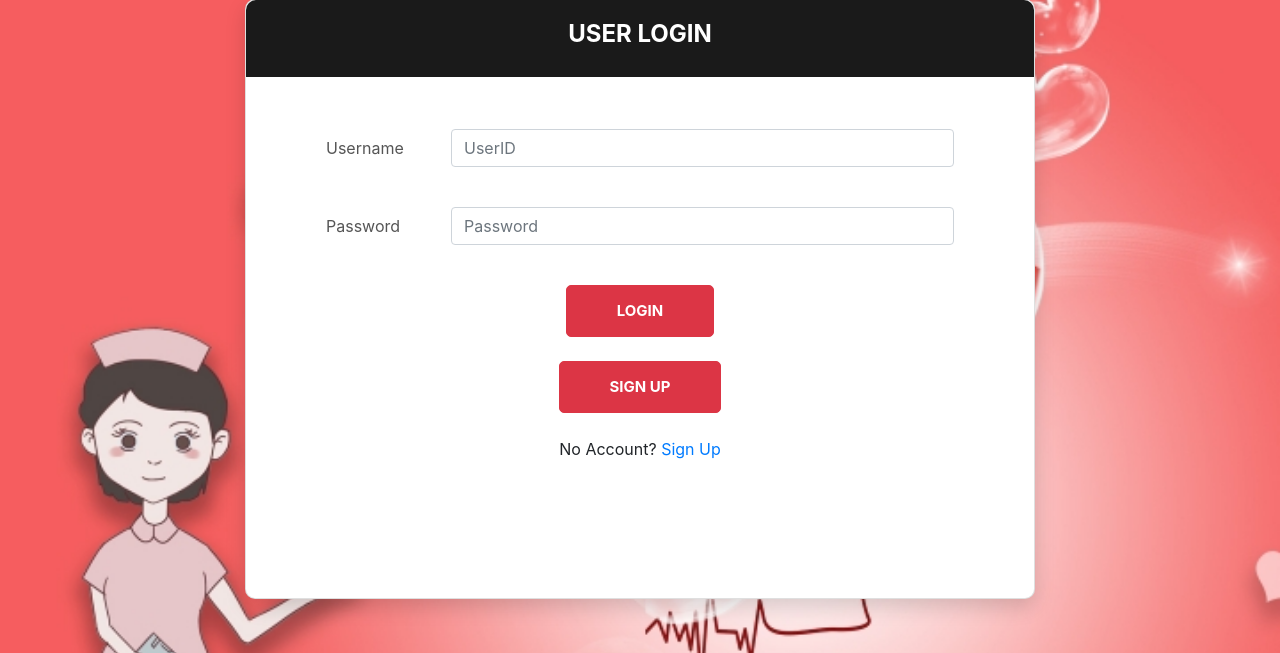
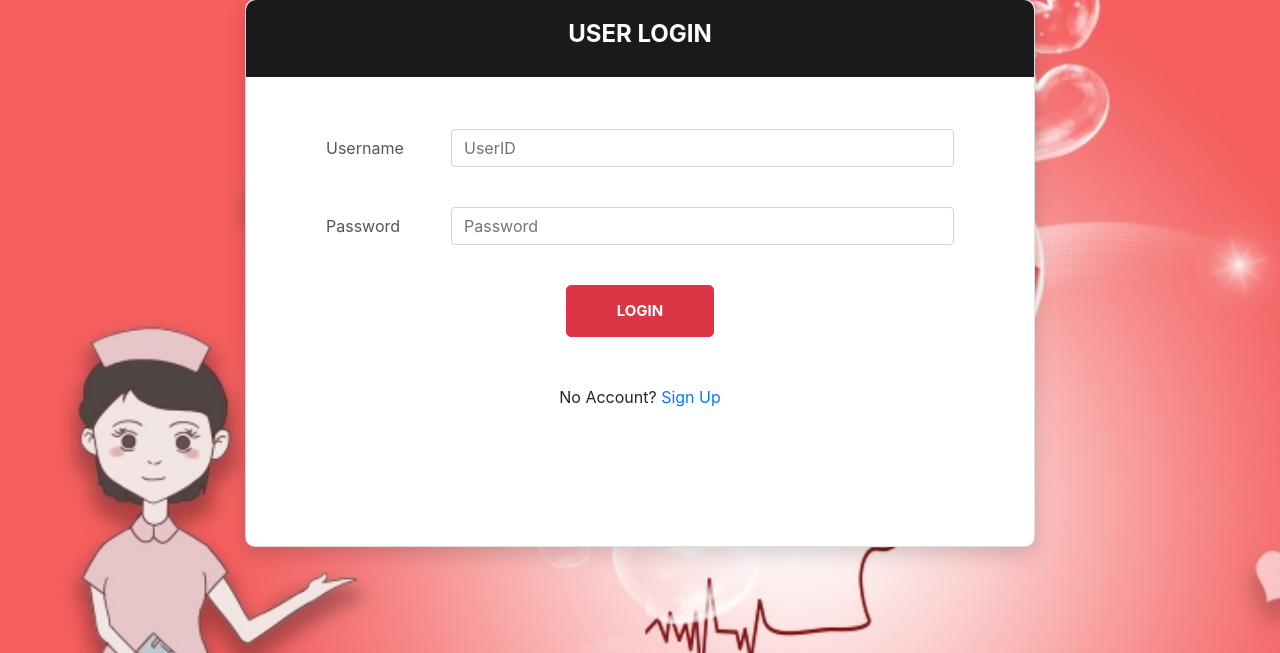
Before and after one commit to mohammed-hashim-k/BloodBank, a PHP site: page / in a window 1280 px wide. Shown: the part 73-726 px from the top of the page. Run offline with PHP 8.4, Linux system fonts and the light colour scheme; some libraries are stand-ins or nearby versions.

Commit message:
removed signup button

```diff
--- a/index.php
+++ b/index.php
@@ -97,9 +97,7 @@
                             <button class="btn btn--radius-2 btn-danger" type="submit">Login</button>
                         </div>
                         <br>
-                        <div align = 'center'>
-                        <a href="signup.php" class="btn btn--radius-2 btn-danger">Sign Up</a>
-                        </div>
+
                     </form>
                     <!-- signup link-->
 
```
